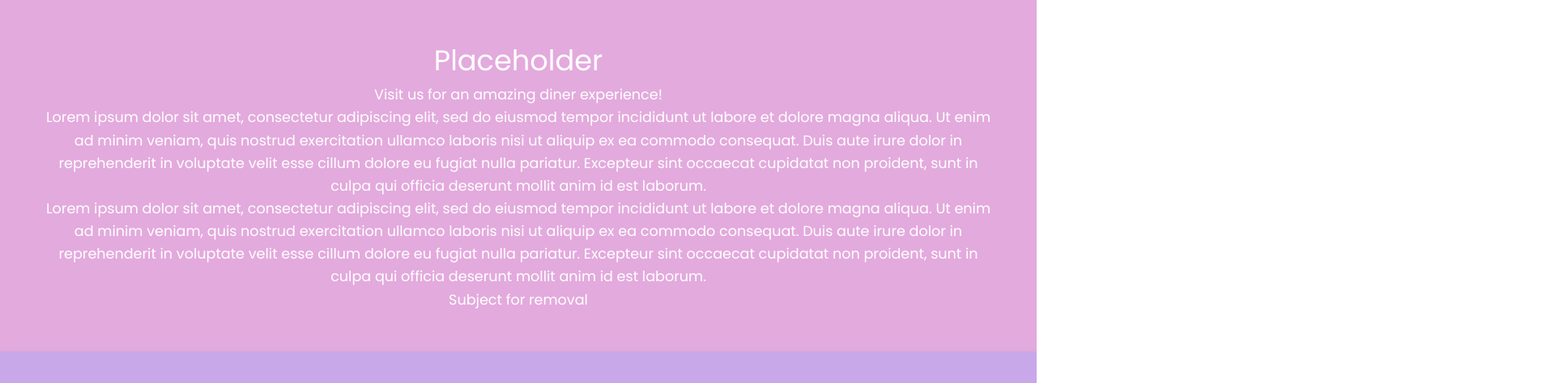
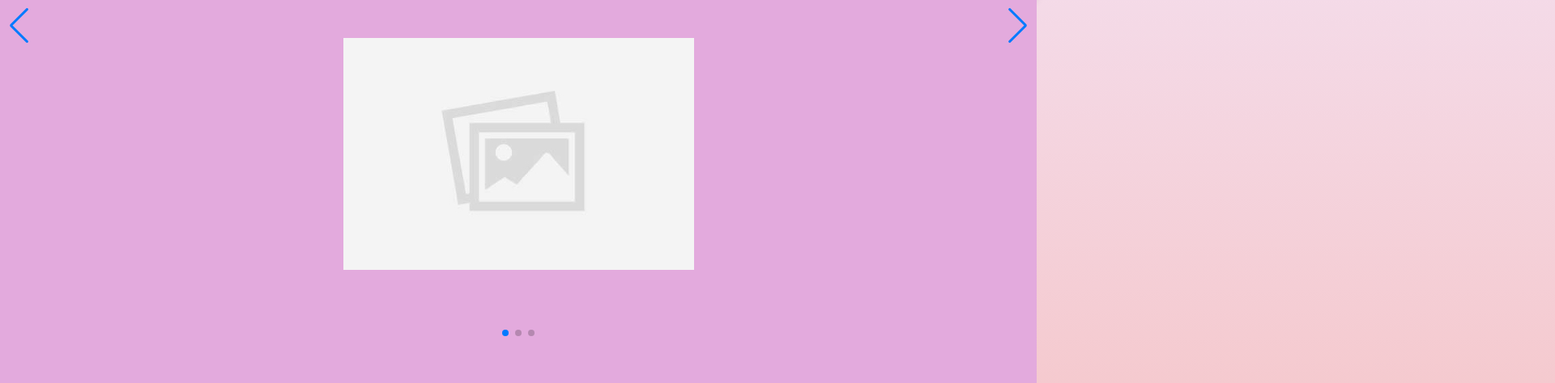
Before and after one commit to LucieSSI/BiniStop, a website built with webpack: page index.html in a window 1280 px wide. Shown: the part 368-842 px from the top of the page at 81% size, 1920 px wide, since content can reach past the window. Built offline with nearby package versions, Linux system fonts and the light colour scheme.

Commit message:
Added slider

```diff
--- a/css/style.css
+++ b/css/style.css
@@ -29,6 +29,7 @@ body {
   line-height: 1.6;
   margin: 0;
   padding: 0;
+  overflow-x: hidden;
 }
 
 .top-bar {
@@ -56,7 +57,7 @@ body {
 }
 
 .top-bar a:hover {
-  color: var(--lite-blue);
+  color: var(--lite-orange);
 }
 .top-bar.scrolled {
   background-color: var(--lite-blue)
@@ -140,3 +141,8 @@ h2 {
   font-size: 2em;
   font-weight: 500;
 }
+
+.swiper-slide {
+  width: 100%;
+  height: auto;
+}
--- a/index.html
+++ b/index.html
@@ -6,6 +6,8 @@
     <title>BiniStop</title>
     <link rel="stylesheet" href="css/style.css">
     <link href="https://fonts.googleapis.com/css2?family=Poppins:wght@400;600&display=swap" rel="stylesheet">
+    <link rel="stylesheet" href="https://unpkg.com/swiper/swiper-bundle.min.css">
+    <script src="https://unpkg.com/swiper/swiper-bundle.min.js"></script>
   </head>
   <body>
     <div class="top-bar">
@@ -19,11 +21,16 @@
     </header>
 
     <section id="hero" class="hero">
-      <h2>Placeholder</h2>
-      <p>Visit us for an amazing diner experience!</p>
-      <p>Lorem ipsum dolor sit amet, consectetur adipiscing elit, sed do eiusmod tempor incididunt ut labore et dolore magna aliqua. Ut enim ad minim veniam, quis nostrud exercitation ullamco laboris nisi ut aliquip ex ea commodo consequat. Duis aute irure dolor in reprehenderit in voluptate velit esse cillum dolore eu fugiat nulla pariatur. Excepteur sint occaecat cupidatat non proident, sunt in culpa qui officia deserunt mollit anim id est laborum.</p>
-      <p>Lorem ipsum dolor sit amet, consectetur adipiscing elit, sed do eiusmod tempor incididunt ut labore et dolore magna aliqua. Ut enim ad minim veniam, quis nostrud exercitation ullamco laboris nisi ut aliquip ex ea commodo consequat. Duis aute irure dolor in reprehenderit in voluptate velit esse cillum dolore eu fugiat nulla pariatur. Excepteur sint occaecat cupidatat non proident, sunt in culpa qui officia deserunt mollit anim id est laborum.</p>
-      <p>Subject for removal</p>
+      <div class="swiper-container">
+        <div class="swiper-wrapper">
+          <div class="swiper-slide"><img src="./icons/placeholder.png" alt="Diner Image 1"></div>
+          <div class="swiper-slide"><img src="./icons/text-logo.PNG" alt="Diner Image 1"></div>
+          <div class="swiper-slide"><img src="./icons/placeholder.png" alt="Diner Image 1"></div>
+        </div>
+        <div class="swiper-pagination"></div>
+        <div class="swiper-button-next"></div>
+        <div class="swiper-button-prev"></div>
+      </div>
     </section>
 
     <section id="menu" class="menu">
--- a/js/app.js
+++ b/js/app.js
@@ -8,3 +8,15 @@ window.addEventListener("scroll", function() {
     topBar.classList.remove("scrolled");
   }
 });
+
+const swiper = new Swiper('.swiper-container', {
+  pagination: {
+    el: '.swiper-pagination',
+    clickable: true,
+  },
+  navigation: {
+    nextEl: '.swiper-button-next',
+    prevEl: '.swiper-button-prev',
+  },
+  loop: true,
+});
```
Also changed, not shown: icons/placeholder.png (added).
